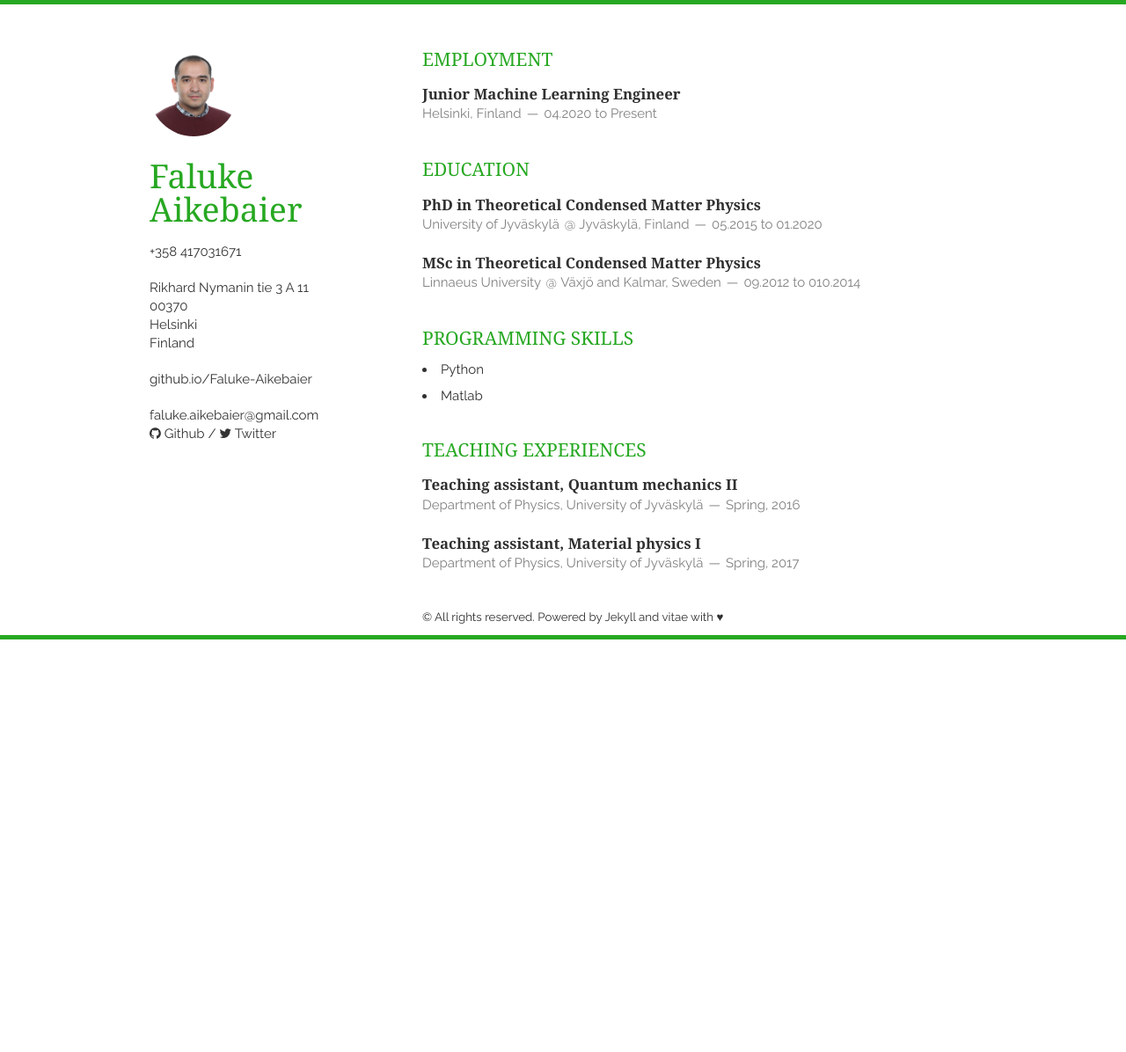
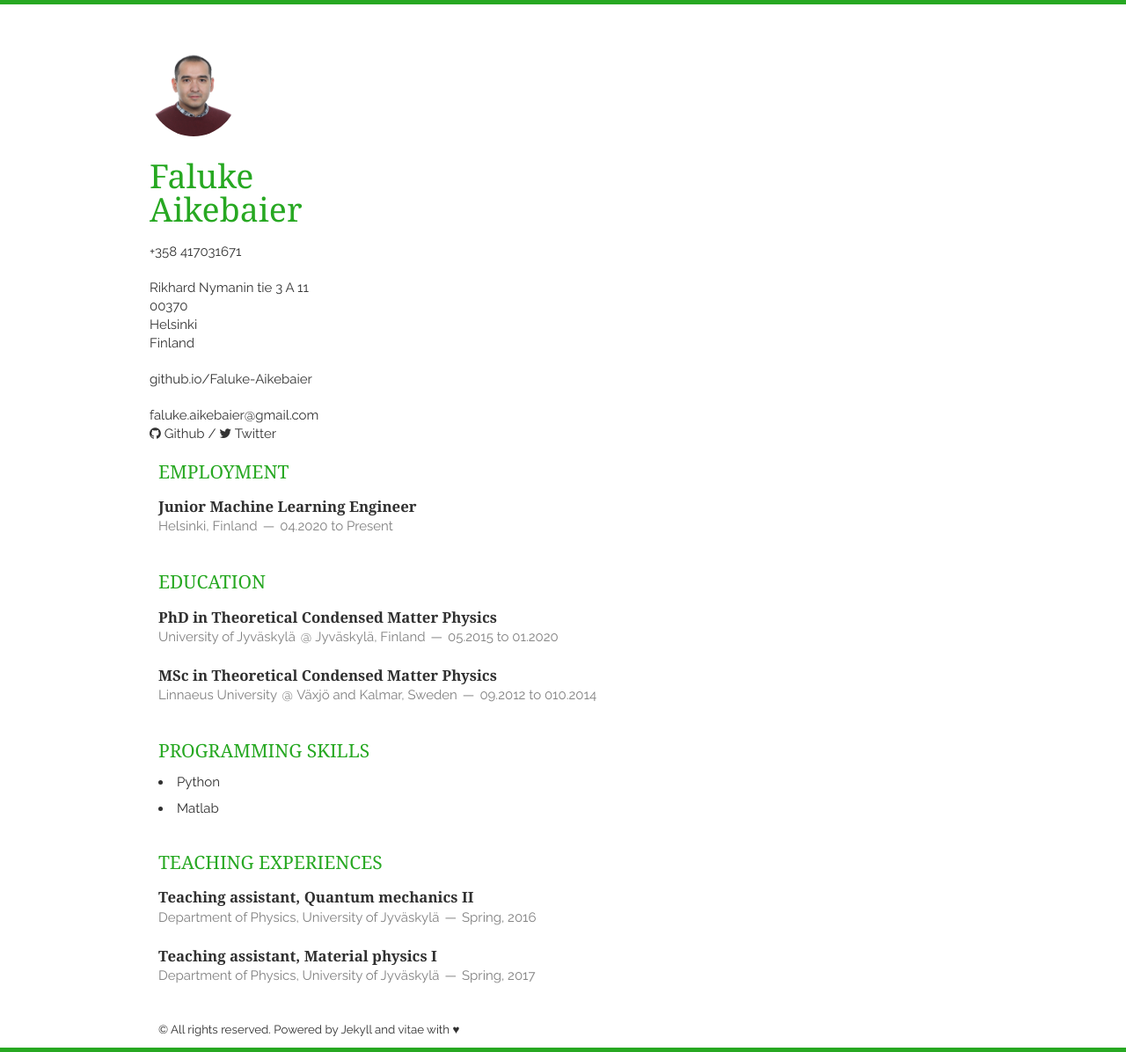
Before and after one commit to Faluke-Aikebaier/Faluke-Aikebaier.github.io, a Jekyll site: the page built from index.html, in a window 1280 px wide. Shown: the whole page at 88% size. Built offline with Jekyll 4.4.1, drawn with Linux system fonts in a browser that asks for light colours; nearby versions of some CDN libraries; the list of posts is cut into pages by our own code; before the commit the page ends 900 px from its top, so only the background shows below that.

Commit message:
Update layout.html

```diff
--- a/_layouts/layout.html
+++ b/_layouts/layout.html
@@ -47,7 +47,7 @@
             <a href="https://twitter.com/{{ site.twitter }}"><i class="fa fa-twitter"></i> Twitter</a>
         </p>
     </header>
-    <div class="eleven columns clearfix">
+    <div class="twelve columns clearfix">
 
         {{ content }}
 
```
